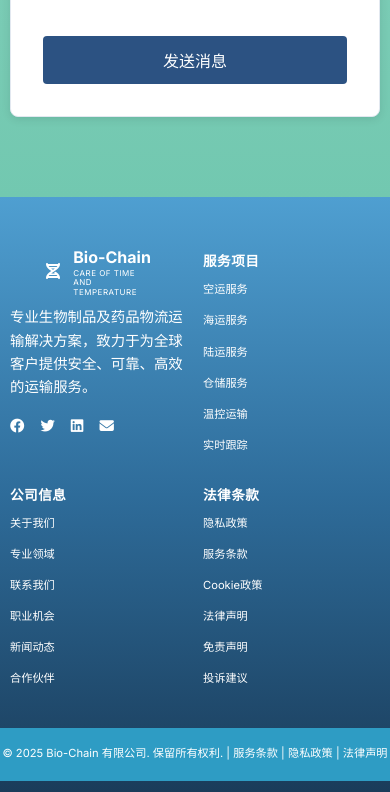
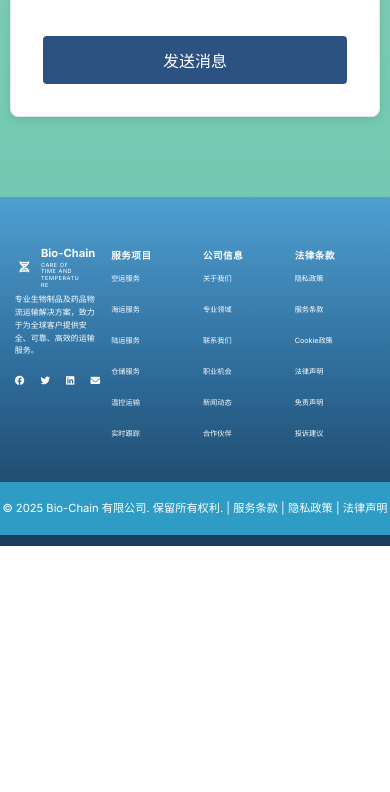
Before and after one commit to Gusc007/bio-chain-website, a plain HTML site: page index.html in a window 390 px wide. Shown: the part 6346-7138 px from the top of the page. After the commit the page ends 6892 px from the top, so only its background shows below. Drawn offline with Linux system fonts and the light colour scheme.

Commit message:
fix: 移动端页脚4列横排并整体缩小字体图片

```diff
--- a/css/style.css
+++ b/css/style.css
@@ -986,46 +986,48 @@ body {
 @media (max-width: 768px) {
   .footer-content {
     display: grid !important;
-    grid-template-columns: 1fr 1fr !important;
-    gap: 1rem !important;
+    grid-template-columns: repeat(4, 1fr) !important;
+    gap: 0.5rem !important;
     align-items: flex-start !important;
     text-align: left !important;
-  }
-  .mobile-col-1, .mobile-col-2 {
     padding: 0 0.2rem;
   }
-  .footer-main-left.mobile-col-1 {
-    font-size: 0.8rem !important;
+  .footer-section, .footer-main-left, .mobile-col-1, .mobile-col-2 {
+    padding: 0 0.1rem !important;
+    margin: 0 !important;
   }
   .footer-logo {
-    font-size: 0.8rem !important;
-    margin-bottom: 0.5rem !important;
+    font-size: 0.6rem !important;
+    margin-bottom: 0.3rem !important;
   }
   .footer-logo i {
-    font-size: 1rem !important;
-    margin-right: 0.2rem !important;
+    font-size: 0.7rem !important;
+    margin-right: 0.1rem !important;
   }
   .footer-logo-text span:first-child {
-    font-size: 1rem !important;
+    font-size: 0.7rem !important;
   }
   .footer-slogan {
+    font-size: 0.35rem !important;
+    max-width: 40px !important;
+  }
+  .footer-main-left p, .footer-section p {
     font-size: 0.5rem !important;
-    max-width: 70px !important;
-  }
-  .footer-main-left p {
-    font-size: 0.7rem !important;
-    margin-bottom: 0.5rem !important;
+    margin-bottom: 0.3rem !important;
   }
   .footer-section h4 {
-    font-size: 0.85rem !important;
-    margin: 0.5em 0 0.2em 0;
+    font-size: 0.6rem !important;
+    margin: 0.3em 0 0.1em 0;
   }
   .footer-section ul {
-    margin-bottom: 0.5em;
+    margin-bottom: 0.2em;
   }
   .footer-section ul li a {
-    font-size: 0.7rem !important;
-    line-height: 1.5;
-    padding: 0.05em 0;
+    font-size: 0.45rem !important;
+    line-height: 1.2;
+    padding: 0.03em 0;
+  }
+  .social-links a {
+    font-size: 0.6rem !important;
   }
 }
```
